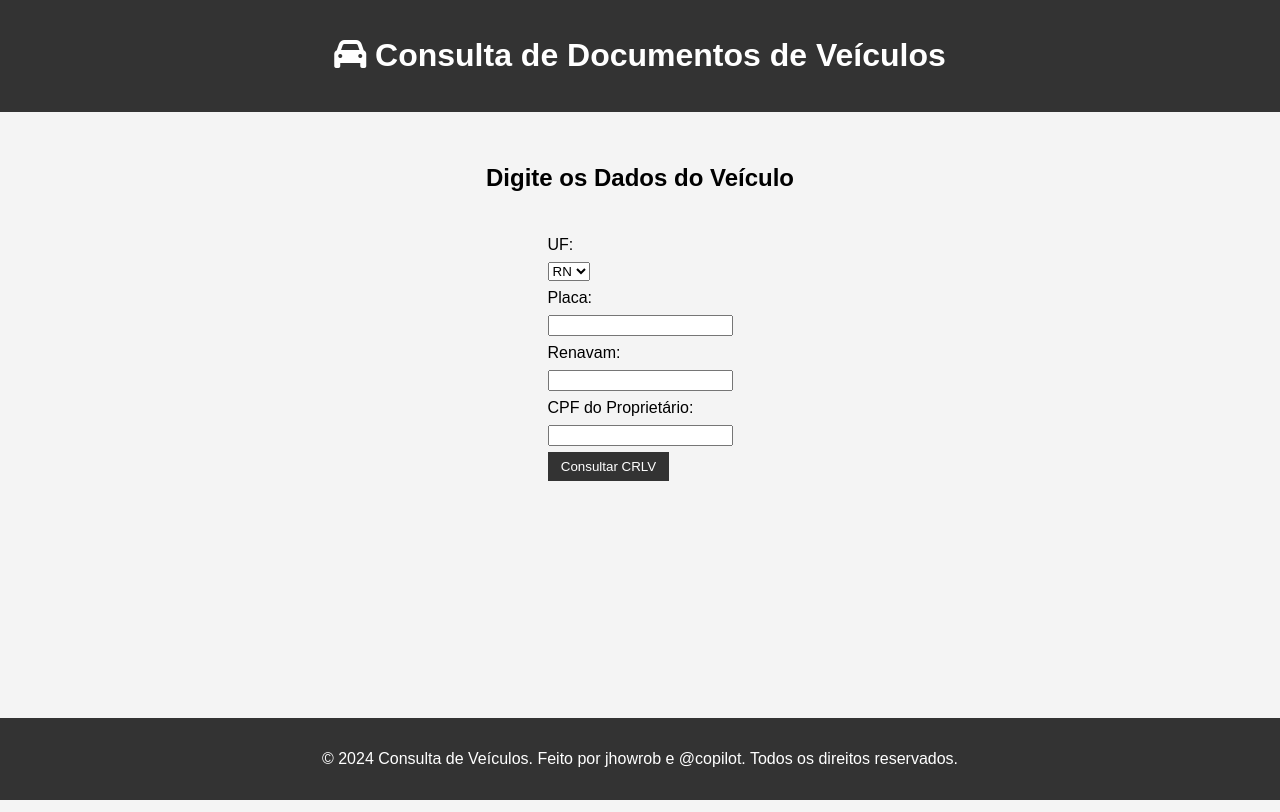
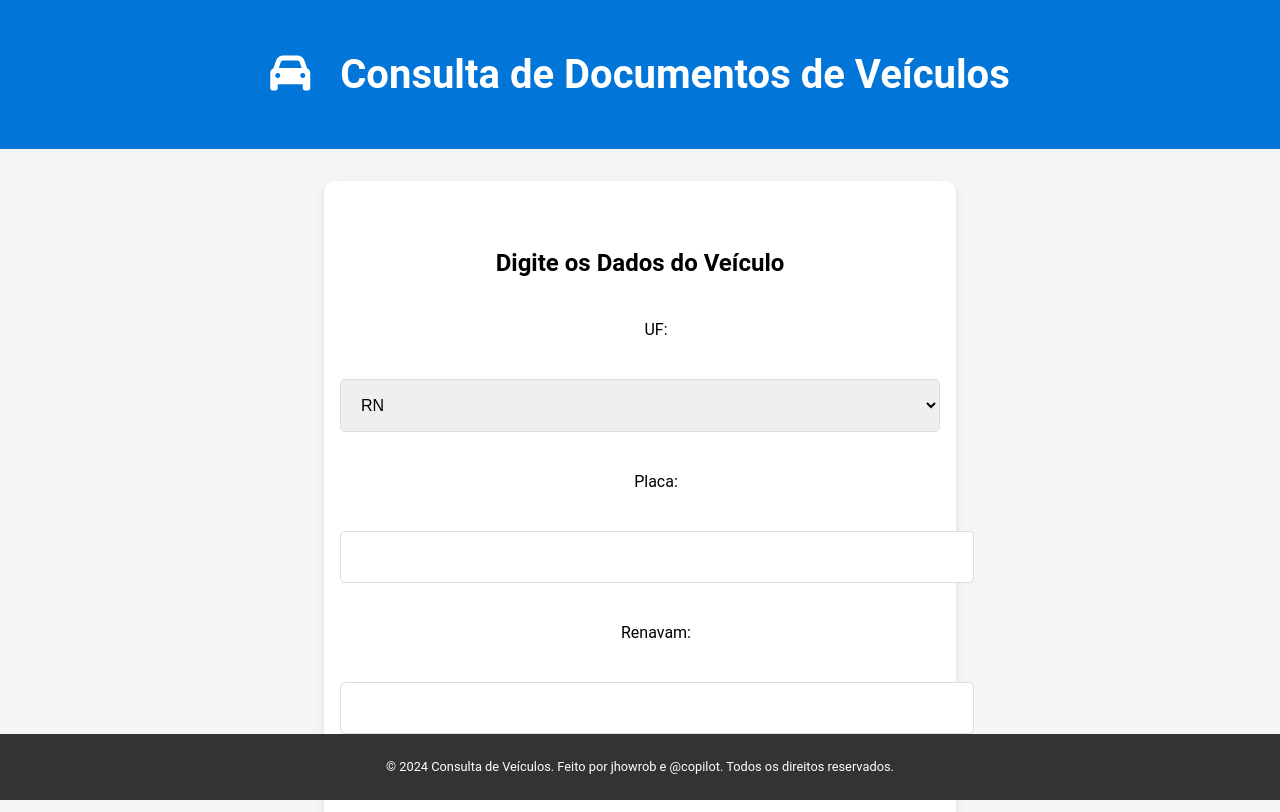
Before and after one commit to JhowRobb/RbVeiculos, a plain HTML site: page index.html in a window 1280 px wide. Shown: the top 812 px of the page. Drawn offline with Linux system fonts and the light colour scheme.

Commit message:
Update styles.css

```diff
--- a/styles.css
+++ b/styles.css
@@ -1,50 +1,71 @@
 body {
-    font-family: Arial, sans-serif;
+    font-family: 'Roboto', sans-serif;
     margin: 0;
     padding: 0;
-    background-color: #f4f4f4;
+    background-color: #f5f5f5;
 }
 
 header {
-    background-color: #333;
+    background-color: #0275d8;
     color: white;
-    padding: 1em 0;
+    padding: 1.5em 0;
     text-align: center;
+}
+
+h1 {
+    font-size: 2.5em;
+}
+
+h1 i {
+    margin-right: 0.5em;
 }
 
 .consulta {
     text-align: center;
-    padding: 2em;
+    padding: 3em 1em;
+    background-color: white;
+    box-shadow: 0 4px 8px rgba(0, 0, 0, 0.1);
+    max-width: 600px;
+    margin: 2em auto;
+    border-radius: 10px;
 }
 
 form {
-    display: inline-block;
-    text-align: left;
-    margin-top: 1em;
+    display: flex;
+    flex-direction: column;
+    gap: 1em;
 }
 
 label, input, select, button {
-    display: block;
-    margin: 0.5em 0;
+    width: 100%;
+    padding: 1em;
+    font-size: 1em;
+    margin-top: 0.5em;
+}
+
+input, select, button {
+    border: 1px solid #ddd;
+    border-radius: 5px;
 }
 
 button {
-    background-color: #333;
+    background-color: #0275d8;
     color: white;
     border: none;
-    padding: 0.5em 1em;
     cursor: pointer;
+    transition: background-color 0.3s ease;
 }
 
 button:hover {
-    background-color: #555;
+    background-color: #025aa5;
 }
 
 footer {
     background-color: #333;
     color: white;
     text-align: center;
-    padding: 1em 0;
+    padding: 1em 0; /* Diminui o padding */
+    font-size: 0.8em; /* Diminui o tamanho da fonte */
     position: fixed;
     width: 100%;
     bottom: 0;
```
